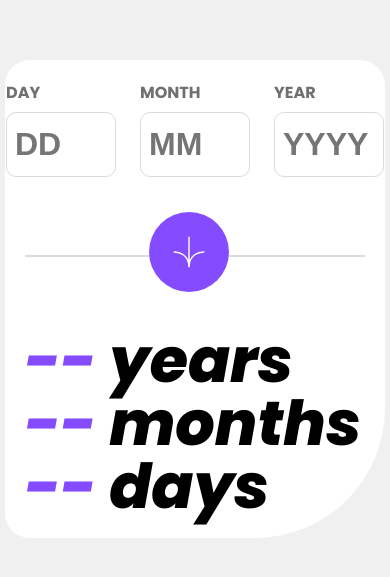
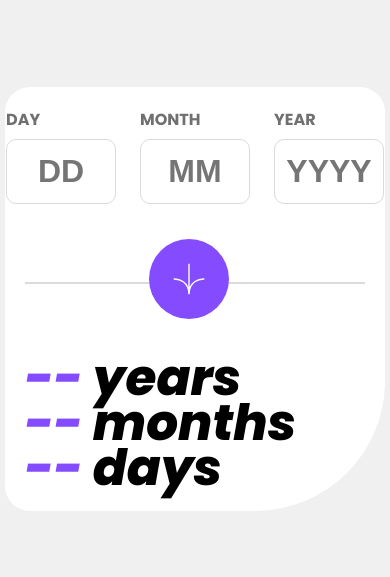
Before and after one commit to Joel-Johny/age-calculator-app-main, a plain HTML site: page age-calculator-app-main/index.html in a window 390 px wide. Shown: the part 123-700 px from the top of the page. Drawn offline with Linux system fonts and the light colour scheme.

Commit message:
Update index.css

```diff
--- a/age-calculator-app-main/index.css
+++ b/age-calculator-app-main/index.css
@@ -28,9 +28,9 @@ body{
 
 input{
     height: 65px;
-    width: 150px;
+    width: 140px;
     border-radius: 10px;
-    text-indent: 1.05rem;
+    text-align: center;
     font-size: 32px;
     color:hsl(0, 0%, 8%);
     margin-top: 0.4rem;
@@ -92,7 +92,7 @@ h4{
 .result{
     display: flex;
     flex-direction: column;
-    font-size: 40px;
+    font-size: 35px;
     font-style: italic;
 
 }
@@ -121,7 +121,7 @@ input[type="number"]::-webkit-outer-spin-button {
     }
     input{
         width: 110px;
-        text-indent: 0.5rem;
+        text-align: center;
     }
     .inputs{
         justify-content: center;
@@ -140,6 +140,6 @@ input[type="number"]::-webkit-outer-spin-button {
 
     }
     .result{
-        font-size: 31px;
+        font-size: 25px;
     }
 }
```
